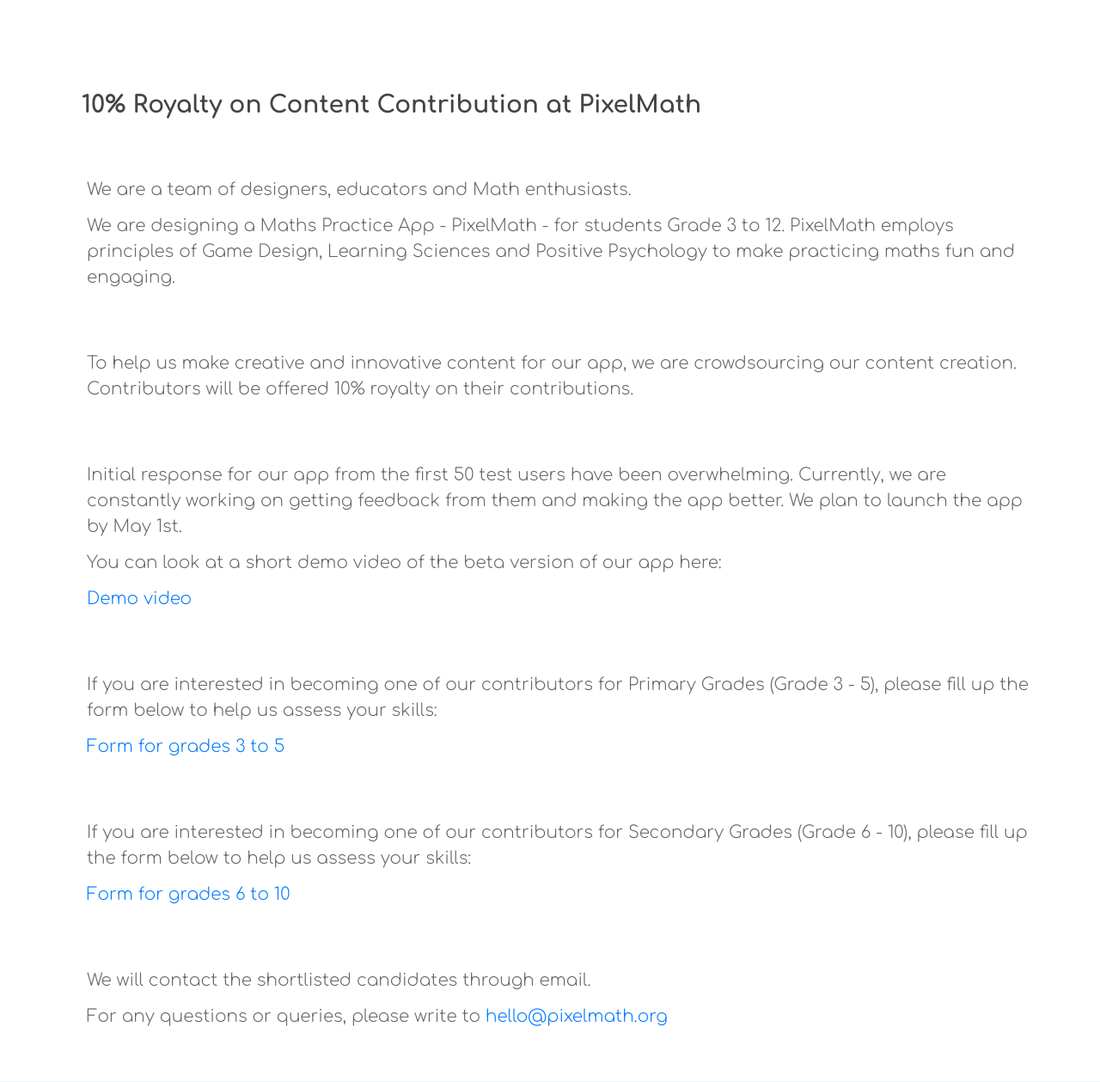
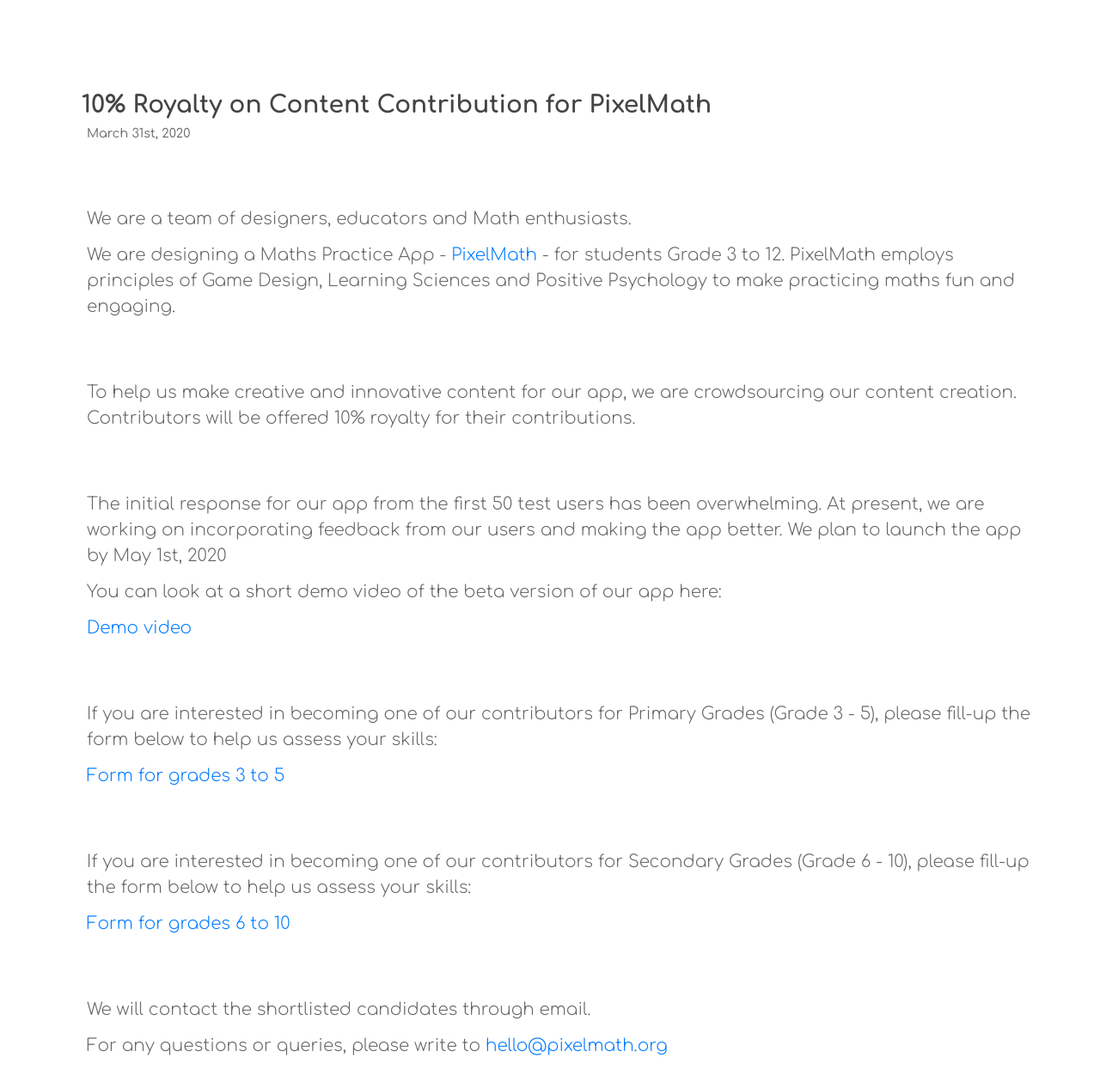
Before and after one commit to pixelmath/website, a Flask app: page /blog in a window 1280 px wide. Shown: the part 126-1385 px from the top of the page at 86% size. Run offline with Flask 2, Linux system fonts and the light colour scheme; some libraries are stand-ins or nearby versions.

Commit message:
blog date and anchor tags fixed

```diff
--- a/templates/blog.html
+++ b/templates/blog.html
@@ -4,6 +4,9 @@
     .page-title {
       color: #607D8B;
       font-size: 2em;
+    }
+    .container a:visited{
+      color:blue;
     }
   </style>
   <div id="header">
@@ -19,31 +22,32 @@
   <div class="container wow zoomIn" style="margin-top: 7em;">
     <div class="row">
       <div class="col-sm-12 col-md-12 col-lg-12">
-        <h3>10% Royalty on Content Contribution at PixelMath</h3>
+        <h3>10% Royalty on Content Contribution for PixelMath</h3>
+        <p class="ml-3" style="font-size: 0.9em; margin-top: -1vh;"><b>March 31st, 2020</b></p>
       </div>
       <div class="col-sm-12 col-md-12 col-lg-12 mt-5 ml-3">
         <p>We are a team of designers, educators and Math enthusiasts.</p>
-        <p>We are designing a Maths Practice App - PixelMath - for students Grade 3 to 12. PixelMath employs principles of Game Design, Learning Sciences and Positive Psychology to make practicing maths fun and engaging.</p>
+        <p>We are designing a Maths Practice App - <a href="https://pixelmath.org/" target="_blank">PixelMath</a> - for students Grade 3 to 12. PixelMath employs principles of Game Design, Learning Sciences and Positive Psychology to make practicing maths fun and engaging.</p>
       </div>
       <div class="col-sm-12 col-md-12 col-lg-12 mt-5 ml-3">
-        <p>To help us make creative and innovative content for our app, we are crowdsourcing our content creation. Contributors will be offered 10% royalty on their contributions.</p>
+        <p>To help us make creative and innovative content for our app, we are crowdsourcing our content creation. Contributors will be offered 10% royalty for their contributions.</p>
       </div>
       <div class="col-sm-12 col-md-12 col-lg-12 mt-5 ml-3">
-        <p>Initial response for our app from the first 50 test users have been overwhelming. Currently, we are constantly working on getting feedback from them and making the app better. We plan to launch the app by May 1st.</p>
+        <p>The initial response for our app from the first 50 test users has been overwhelming. At present, we are working on incorporating feedback from our users and making the app better. We plan to launch the app by May 1st, 2020</p>
         <p>You can look at a short demo video of the beta version of our app here:</p>
-        <p><a href="https://www.youtube.com/watch?v=IyzX5famBVI">Demo video</a></p>
+        <p><a href="https://www.youtube.com/watch?v=IyzX5famBVI" target="_blank">Demo video</a></p>
       </div>
       <div class="col-sm-12 col-md-12 col-lg-12 mt-5 ml-3">
-        <p>If you are interested in becoming one of our contributors for Primary Grades (Grade 3 - 5), please fill up the form below to help us assess your skills:</p>
-        <p><a href="https://forms.gle/YwUxvJakwJaQcPFq6">Form for grades 3 to 5</a></p>
+        <p>If you are interested in becoming one of our contributors for Primary Grades (Grade 3 - 5), please fill-up the form below to help us assess your skills:</p>
+        <p><a href="https://forms.gle/YwUxvJakwJaQcPFq6" target="_blank">Form for grades 3 to 5</a></p>
       </div>
       <div class="col-sm-12 col-md-12 col-lg-12 mt-5 ml-3">
-        <p>If you are interested in becoming one of our contributors for Secondary Grades (Grade 6 - 10), please fill up the form below to help us assess your skills:</p>
-        <p><a href="https://forms.gle/jD829oZNXnNuXutTA">Form for grades 6 to 10</a></p>
+        <p>If you are interested in becoming one of our contributors for Secondary Grades (Grade 6 - 10), please fill-up the form below to help us assess your skills:</p>
+        <p><a href="https://forms.gle/jD829oZNXnNuXutTA" target="_blank">Form for grades 6 to 10</a></p>
       </div>
       <div class="col-sm-12 col-md-12 col-lg-12 mt-5 ml-3 mb-5">
         <p>We will contact the shortlisted candidates through email.</p>
-        <p>For any questions or queries, please write to <a href="mailto:hello@pixelmath.org">hello@pixelmath.org</a></p>
+        <p>For any questions or queries, please write to <a href="mailto:hello@pixelmath.org" target="_blank">hello@pixelmath.org</a></p>
       </div>
     </div>
   </div>
```
